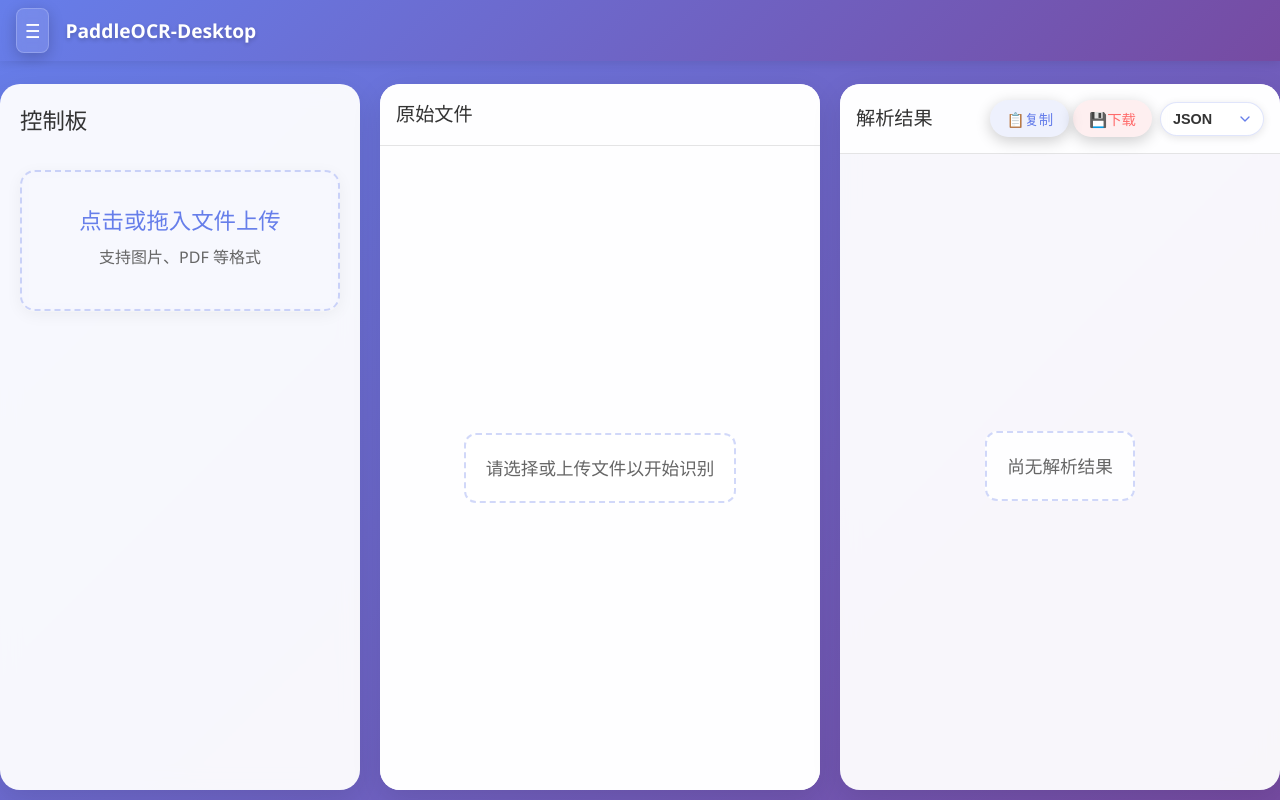
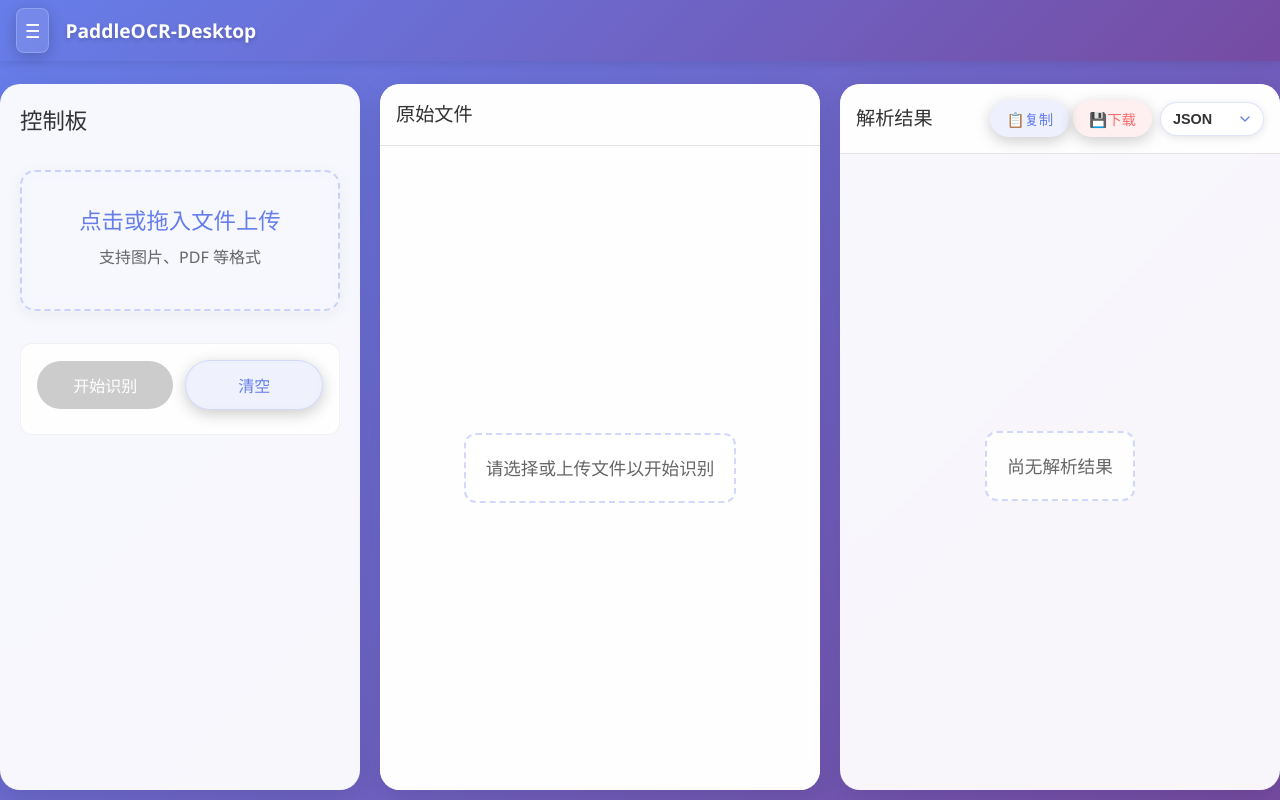
Before and after one commit to Liyulingyue/PaddleOCR-Desktop, a React app in the folder frontend/: page /ocrv5 in a window 1280 px wide. Built offline with nearby package versions, Linux system fonts and the light colour scheme; the HTML template or start-up script is replaced by a standard one.

Commit message:
feat: 添加绘制图像功能，更新OCR页面和结果面板以支持显示绘制结果，优化按钮样式

```diff
--- a/frontend/src/components/ControlBar.tsx
+++ b/frontend/src/components/ControlBar.tsx
@@ -6,9 +6,10 @@
   loading: boolean
   error: string | null
   onUpload: () => void
+  onClear: () => void
 }
 
-function ControlBar({ onFileSelect, file, loading, error, onUpload }: SidebarProps) {
+function ControlBar({ onFileSelect, file, loading, error, onUpload, onClear }: SidebarProps) {
   return (
     <aside className="control-bar">
       <div className="control-bar-header">
@@ -16,14 +17,17 @@
       </div>
       <FileUpload onFileSelect={onFileSelect} />
 
-      {file && (
-        <div className="control-section">
-          <button onClick={onUpload} disabled={loading} className="control-btn primary-btn">
+      <div className="control-section">
+        <div className="button-group">
+          <button onClick={onUpload} disabled={loading || !file} className="control-btn primary-btn">
             {loading ? '处理中...' : '开始识别'}
           </button>
-          {error && <span className="error">{error}</span>}
+          <button onClick={onClear} disabled={loading} className="control-btn secondary-btn">
+            清空
+          </button>
         </div>
-      )}
+        {error && <span className="error">{error}</span>}
+      </div>
     </aside>
   )
 }
--- a/frontend/src/pages/OCRV5Page.tsx
+++ b/frontend/src/pages/OCRV5Page.tsx
@@ -15,6 +15,14 @@
     setFile(selectedFile)
     setResult(null)
     setDrawnImage(null)
+    setPage(1)
+  }
+
+  const handleClear = () => {
+    setFile(null)
+    setResult(null)
+    setDrawnImage(null)
+    setError(null)
     setPage(1)
   }
 
@@ -43,9 +51,12 @@
       }
 
       // Fetch drawn image
+      const drawFormData = new FormData()
+      drawFormData.append('file', file)
+      drawFormData.append('ocr_result', JSON.stringify(data))
       const drawResponse = await fetch('http://localhost:8000/api/ocr/draw', {
         method: 'POST',
-        body: new FormData([['file', file]]), // Create new FormData for draw
+        body: drawFormData,
       })
       if (drawResponse.ok) {
         const blob = await drawResponse.blob()
@@ -69,6 +80,7 @@
         loading={loading}
         error={error}
         onUpload={handleUpload}
+        onClear={handleClear}
       />
 
       <Viewer file={file} page={page} onPageChange={handlePageChange} />
--- a/frontend/src/styles/buttons.css
+++ b/frontend/src/styles/buttons.css
@@ -24,3 +24,36 @@
   transform: none;
   box-shadow: none;
 }
+
+.secondary-btn {
+  background: rgba(102, 126, 234, 0.1);
+  color: #667eea;
+  border: 1px solid rgba(102, 126, 234, 0.2);
+  padding: 12px 24px;
+  border-radius: 25px;
+  cursor: pointer;
+  font-size: 1rem;
+  font-weight: 600;
+  transition: all 0.3s ease;
+}
+
+.secondary-btn:hover {
+  background: #667eea;
+  color: white;
+  transform: translateY(-2px);
+  box-shadow: 0 4px 15px rgba(102, 126, 234, 0.3);
+}
+
+.secondary-btn:disabled {
+  background: #f0f0f0;
+  color: #ccc;
+  cursor: not-allowed;
+  transform: none;
+  border-color: #e0e0e0;
+}
+
+.button-group {
+  display: flex;
+  gap: 12px;
+  align-items: center;
+}
--- a/frontend/src/styles/result.css
+++ b/frontend/src/styles/result.css
@@ -147,6 +147,24 @@
   color: #333;
 }
 
+/* 绘制图像样式，与viewer-content保持一致的居中显示 */
+.drawn-image {
+  display: flex;
+  align-items: center;
+  justify-content: center;
+  padding: 20px;
+  height: 100%;
+  min-height: 300px;
+  background: rgba(255, 255, 255, 0.9);
+}
+
+.drawn-image img {
+  max-width: 100%;
+  max-height: 100%;
+  border-radius: 10px;
+  box-shadow: 0 5px 15px rgba(0, 0, 0, 0.1);
+}
+
 /* 下拉选择样式，位于标题行最右侧 */
 .header-controls {
   display: flex;
```
Also changed, not shown: frontend/src/pages/OCRV4Page.tsx (+9 -0 lines), 2 other files (tests, documents, lock files or other folders).
